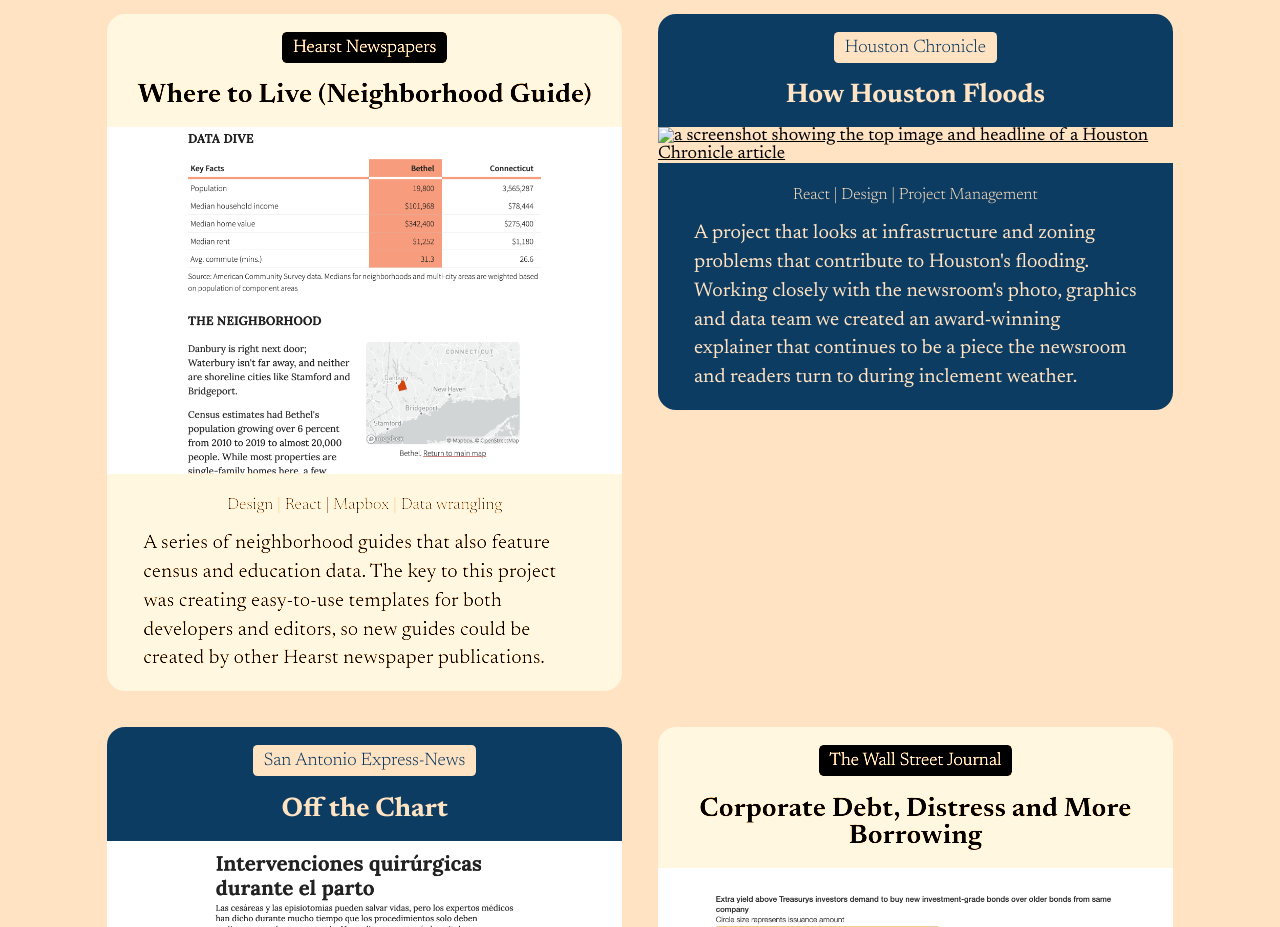
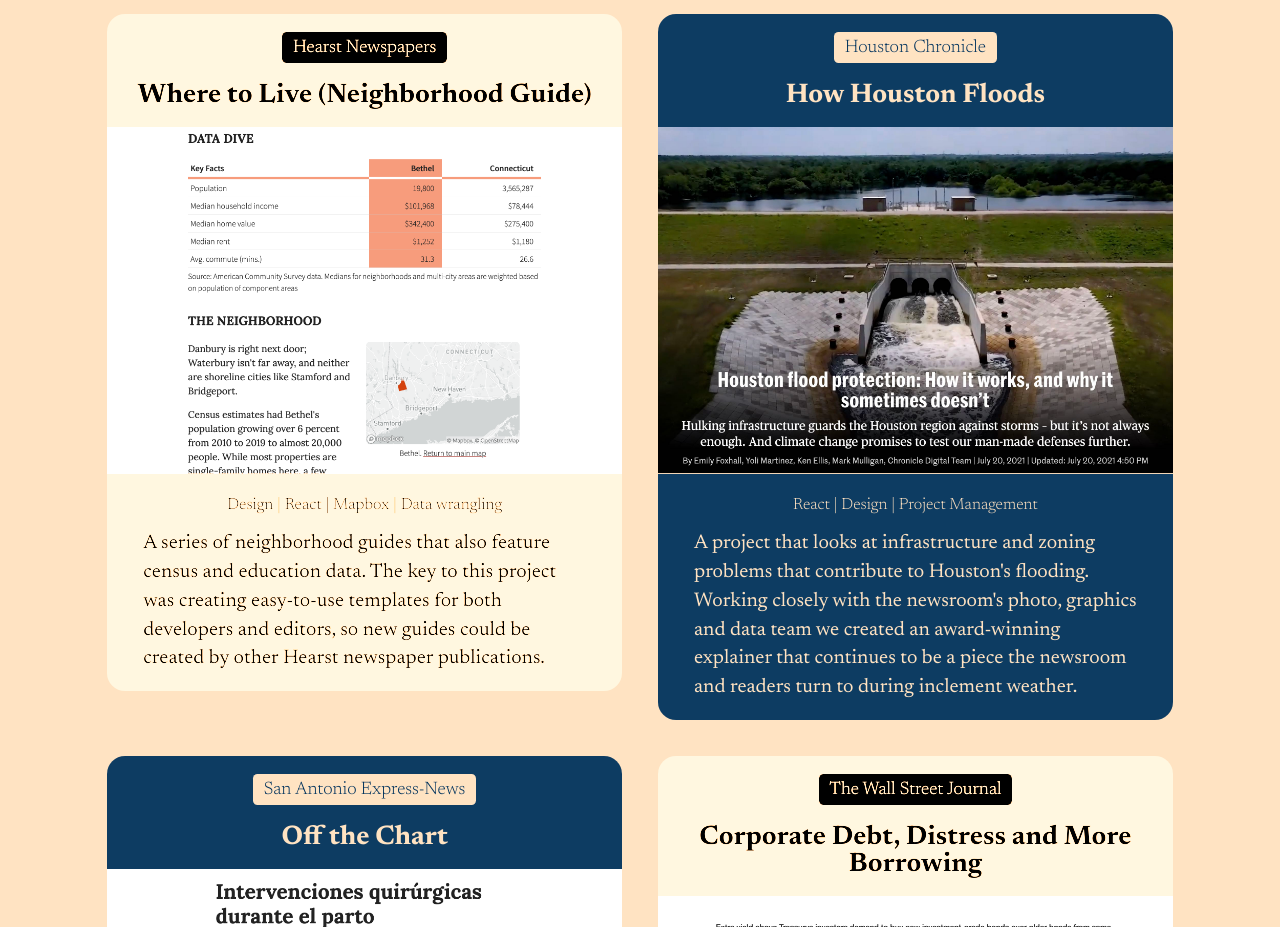
Before and after one commit to yolimartinez/yolimartinez.github.io, a website: page index.html in a window 1280 px wide. Shown: the part 1760-2687 px from the top of the page. Drawn offline with Linux system fonts and the light colour scheme.

Commit message:
fix: photo typo

```diff
--- a/index.html
+++ b/index.html
@@ -119,7 +119,7 @@
             href="https://www.houstonchronicle.com/projects/2021/how-houston-floods/"
             target="_blank"
             aria-label="Visit the story page (opens in a new window)">
-              <img src="./assets/houstonflood.png" alt="a screenshot showing the top image and headline of a Houston Chronicle article"/>
+              <img src="./assets/houstonflood.jpg" alt="a screenshot showing the top image and headline of a Houston Chronicle article"/>
             </a>
           </div>
           <div class="storyDesc">
```
